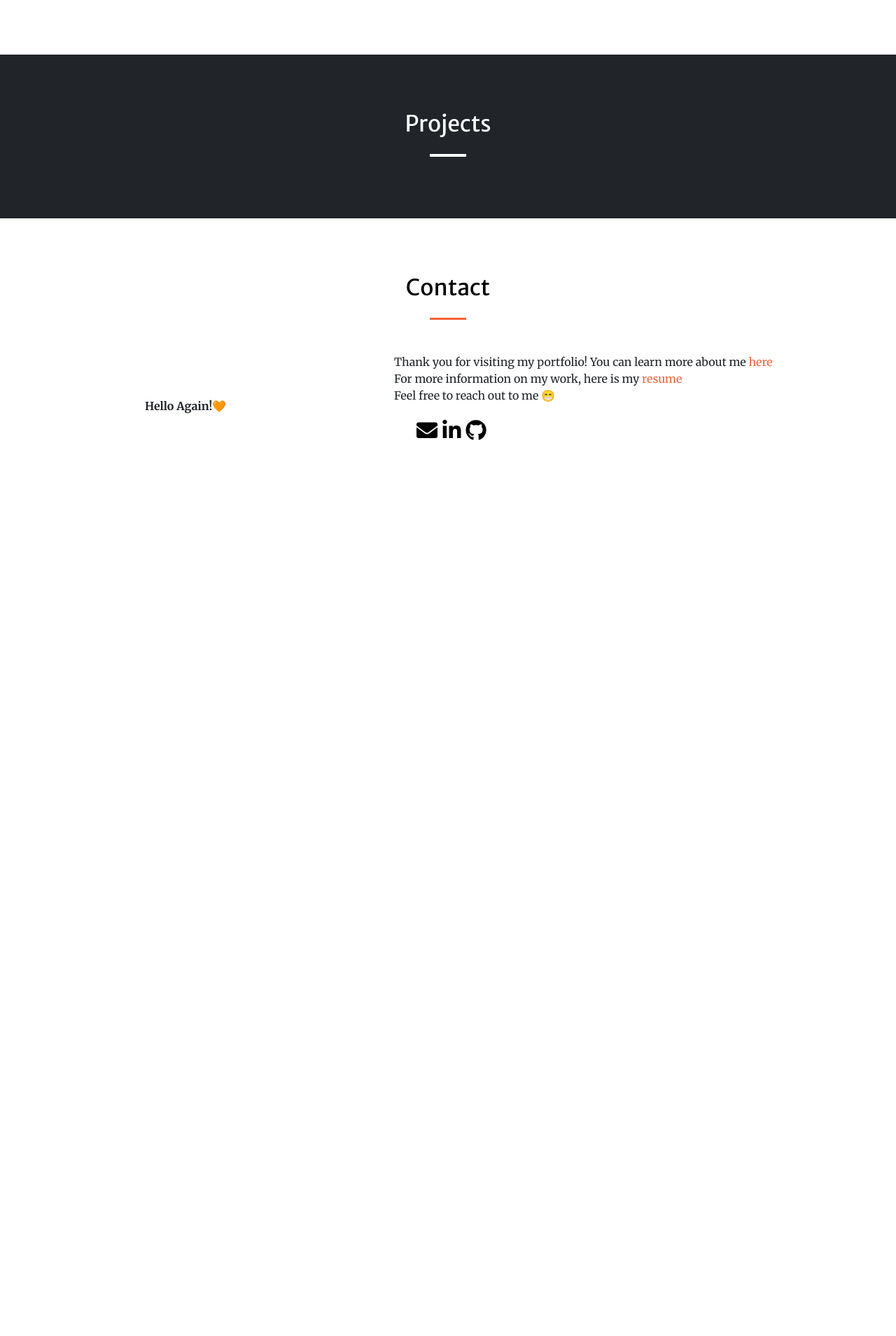
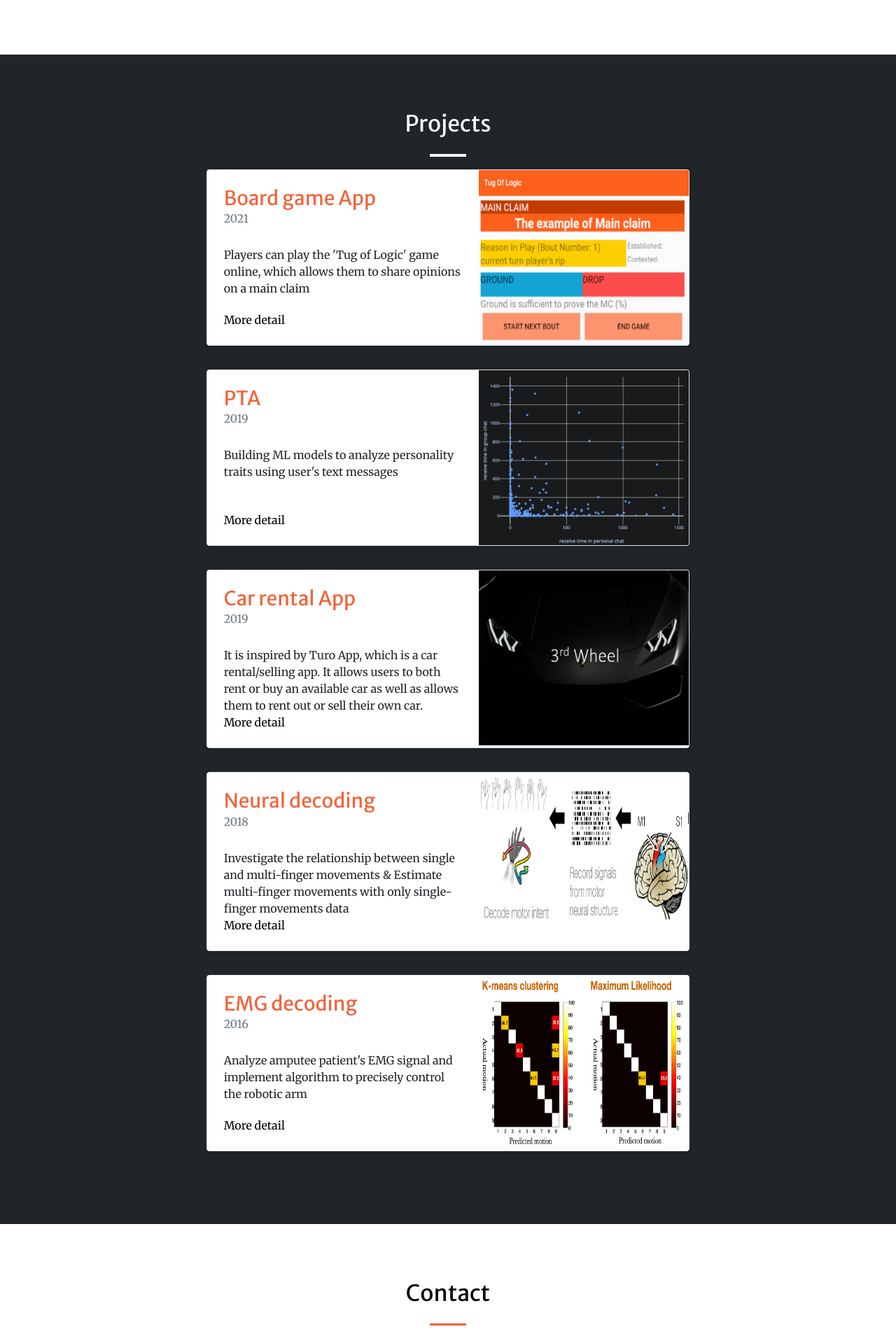
Before and after one commit to hy2207/portfolio, a Django app: page /jobs/1 in a window 1280 px wide. Shown: the part 1880-3789 px from the top of the page at 70% size. Before the commit the page ends 2509 px from the top, so only its background shows below. Run offline with Django 4.2, Linux system fonts and the light colour scheme; some libraries are stand-ins or nearby versions.

Commit message:
remove media

```diff
--- a/jobs/templates/jobs/carapp.html
+++ b/jobs/templates/jobs/carapp.html
@@ -211,7 +211,8 @@
     <!-- Core theme JS-->
     <script src="../../static/js/scripts.js"></script>
     <script src="https://cdn.startbootstrap.com/sb-forms-latest.js"></script>
-    <script src='https://kit.fontawesome.com/a076d05399.js' crossorigin='anonymous'></script>
+    <link rel="stylesheet" href="https://use.fontawesome.com/releases/v5.15.1/css/all.css"
+    integrity="sha384-vp86vTRFVJgpjF9jiIGPEEqYqlDwgyBgEF109VFjmqGmIY/Y4HV4d3Gp2irVfcrp" crossorigin="anonymous" />
 
 </body>
 
--- a/jobs/templates/jobs/home.html
+++ b/jobs/templates/jobs/home.html
@@ -88,24 +88,86 @@
                 <!-- <div class="album py-5 bg-light"> -->
 
                 <div class="row row-cols-1 row-cols-sm-2 row-cols-md-3 g-3">
-                    {% for job in jobs.all %}
 
                     <div class="col-md-8" style="display: block; margin: auto; margin-top: 10px;">
                         <div
                             class="card row g-0 border rounded overflow-hidden flex-md-row mb-4 shadow-sm h-md-250 position-relative">
                             <div class="col p-4 d-flex flex-column position-static">
-                                <h3 class="mb-0 text-primary">{{ job.title }}</h3>
-                                <div class="mb-1 text-muted">{{ job.year }}</div>
+                                <h3 class="mb-0 text-primary">Board game App</h3>
+                                <div class="mb-1 text-muted">2021</div>
                                 <br />
-                                <p class="card-text mb-auto">{{ job.summary }}</p>
-                                <a href="{% url 'detail' job.title %}" class="stretched-link">More detail</a>
+                                <p class="card-text mb-auto">Players can play the 'Tug of Logic' game online, which allows them to share opinions on a main claim</p>
+                                <a href="{% url 'detail' 'Board game App' %}" class="stretched-link">More detail</a>
                             </div>
                             <div class="col-auto d-none d-lg-block">
-                                <img lass="bd-placeholder-img" width="300" height="250" src="{{ job.image.url }}"></img>
+                                <img lass="bd-placeholder-img" width="300" height="250" src="{% static 'img/tol_cover.png' %}"></img>
                             </div>
                         </div>
                     </div>
-                    {% endfor %}
+
+                    <div class="col-md-8" style="display: block; margin: auto; margin-top: 10px;">
+                        <div
+                            class="card row g-0 border rounded overflow-hidden flex-md-row mb-4 shadow-sm h-md-250 position-relative">
+                            <div class="col p-4 d-flex flex-column position-static">
+                                <h3 class="mb-0 text-primary">PTA</h3>
+                                <div class="mb-1 text-muted">2019</div>
+                                <br />
+                                <p class="card-text mb-auto">Building ML models to analyze personality traits using user's text messages</p>
+                                <a href="{% url 'detail' 'PTA' %}" class="stretched-link">More detail</a>
+                            </div>
+                            <div class="col-auto d-none d-lg-block">
+                                <img lass="bd-placeholder-img" width="300" height="250" src="{% static 'img/base_cover.png' %}"></img>
+                            </div>
+                        </div>
+                    </div>
+
+                    <div class="col-md-8" style="display: block; margin: auto; margin-top: 10px;">
+                        <div
+                            class="card row g-0 border rounded overflow-hidden flex-md-row mb-4 shadow-sm h-md-250 position-relative">
+                            <div class="col p-4 d-flex flex-column position-static">
+                                <h3 class="mb-0 text-primary">Car rental App</h3>
+                                <div class="mb-1 text-muted">2019</div>
+                                <br />
+                                <p class="card-text mb-auto">It is inspired by Turo App, which is a car rental/selling app. It allows users to both rent or buy an available car as well as allows them to rent out or sell their own car.</p>
+                                <a href="{% url 'detail' 'car rental app' %}" class="stretched-link">More detail</a>
+                            </div>
+                            <div class="col-auto d-none d-lg-block">
+                                <img lass="bd-placeholder-img" width="300" height="250" src="{% static 'img/mobile_cover.png' %}"></img>
+                            </div>
+                        </div>
+                    </div>
+
+                    <div class="col-md-8" style="display: block; margin: auto; margin-top: 10px;">
+                        <div
+                            class="card row g-0 border rounded overflow-hidden flex-md-row mb-4 shadow-sm h-md-250 position-relative">
+                            <div class="col p-4 d-flex flex-column position-static">
+                                <h3 class="mb-0 text-primary">Neural decoding</h3>
+                                <div class="mb-1 text-muted">2018</div>
+                                <br />
+                                <p class="card-text mb-auto">Investigate the relationship between single and multi-finger movements & Estimate multi-finger movements with only single-finger movements data</p>
+                                <a href="{% url 'detail' 'neural decoding' %}" class="stretched-link">More detail</a>
+                            </div>
+                            <div class="col-auto d-none d-lg-block">
+                                <img lass="bd-placeholder-img" width="300" height="250" src="{% static 'img/decoding.png' %}"></img>
+                            </div>
+                        </div>
+                    </div>
+
+                    <div class="col-md-8" style="display: block; margin: auto; margin-top: 10px;">
+                        <div
+                            class="card row g-0 border rounded overflow-hidden flex-md-row mb-4 shadow-sm h-md-250 position-relative">
+                            <div class="col p-4 d-flex flex-column position-static">
+                                <h3 class="mb-0 text-primary">EMG decoding</h3>
+                                <div class="mb-1 text-muted">2016</div>
+                                <br />
+                                <p class="card-text mb-auto">Analyze amputee patient's EMG signal and implement  algorithm to precisely control the robotic arm</p>
+                                <a href="{% url 'detail' 'emg decoding' %}" class="stretched-link">More detail</a>
+                            </div>
+                            <div class="col-auto d-none d-lg-block">
+                                <img lass="bd-placeholder-img" width="300" height="250" src="{% static 'img/emg.png' %}"></img>
+                            </div>
+                        </div>
+                    </div>
                 </div>
 
                 <!-- </div> -->
```
Also changed, not shown: jobs/static/img/base_cover.png (added), jobs/static/img/decoding.png (added), jobs/static/img/emg.png (added), jobs/static/img/mobile_cover.png (added), jobs/static/img/tol_cover.png (added).
